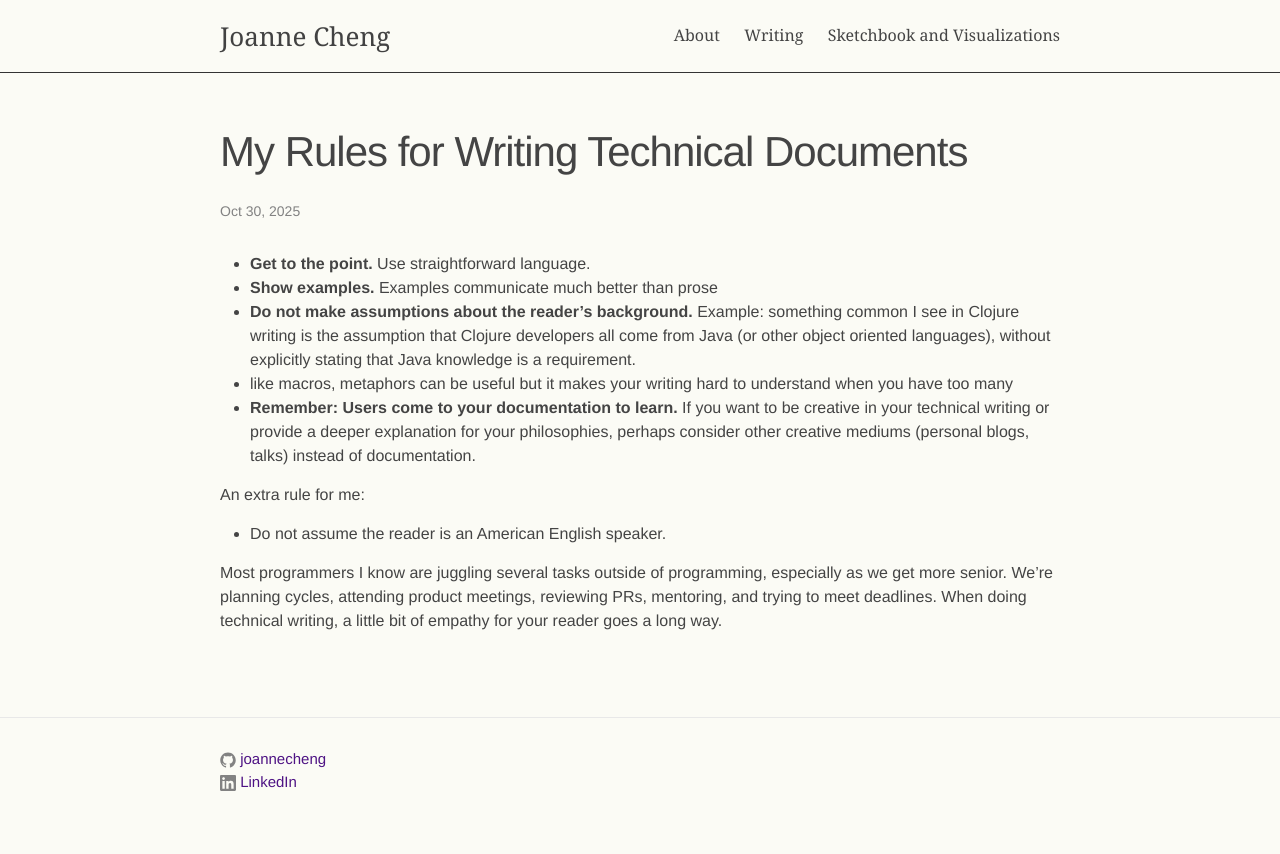
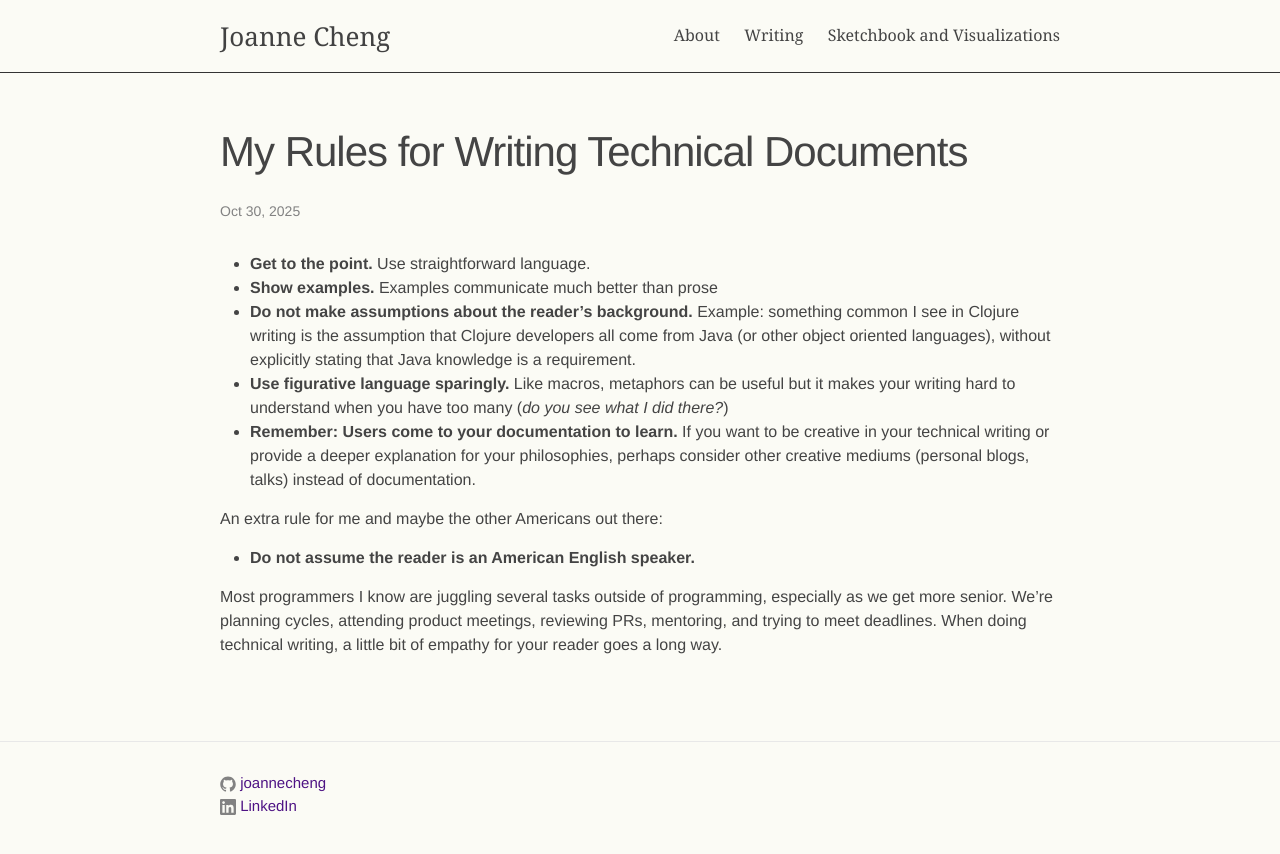
Before and after one commit to joannecheng/joannecheng.github.io, a Jekyll site: the page built from _posts/2025-10-28-a-rant-about-technical-documentation.markdown, in a window 1280 px wide. Shown: the top 854 px of the page. Built offline with Jekyll 4.4.1, drawn with Linux system fonts in a browser that asks for light colours; nearby versions of some CDN libraries; library files that are not in the unit come from our copies.

Commit message:
Update again

```diff
--- a/_posts/2025-10-28-a-rant-about-technical-documentation.markdown
+++ b/_posts/2025-10-28-a-rant-about-technical-documentation.markdown
@@ -10,13 +10,14 @@ tags: programming
 * **Do not make assumptions about the reader's background.**
 Example: something common I see in Clojure writing is the assumption that Clojure developers all come from Java (or other object oriented languages),
 without explicitly stating that Java knowledge is a requirement.
-* like macros, metaphors can be useful but it makes your writing hard to understand when you have too many
+* **Use figurative language sparingly.**
+Like macros, metaphors can be useful but it makes your writing hard to understand when you have too many (_do you see what I did there?_)
 * **Remember: Users come to your documentation to learn.**
 If you want to be creative in your technical writing or provide a deeper explanation for your philosophies,
 perhaps consider other creative mediums (personal blogs, talks) instead of documentation.
 
-An extra rule for me:
-* Do not assume the reader is an American English speaker.
+An extra rule for me and maybe the other Americans out there:
+* **Do not assume the reader is an American English speaker.**
 
 Most programmers I know are juggling several tasks outside of programming,
 especially as we get more senior.
```
